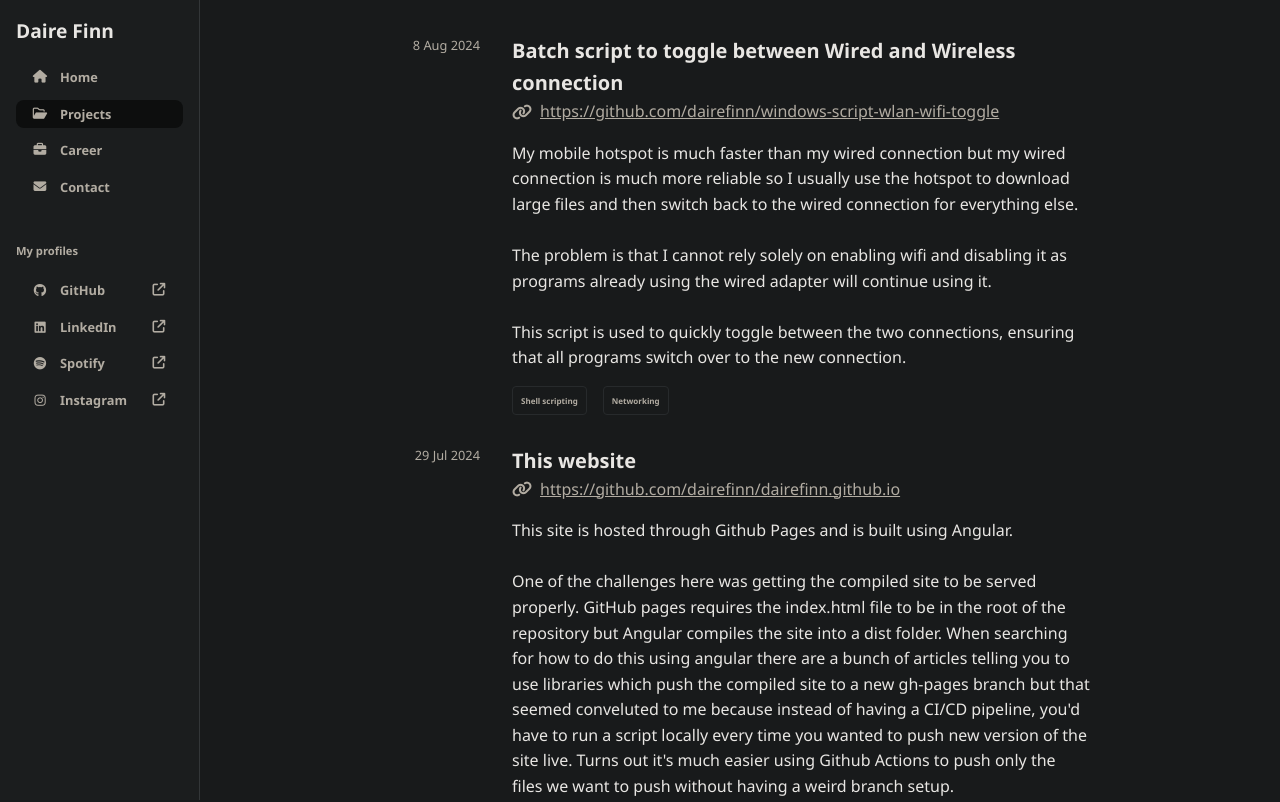
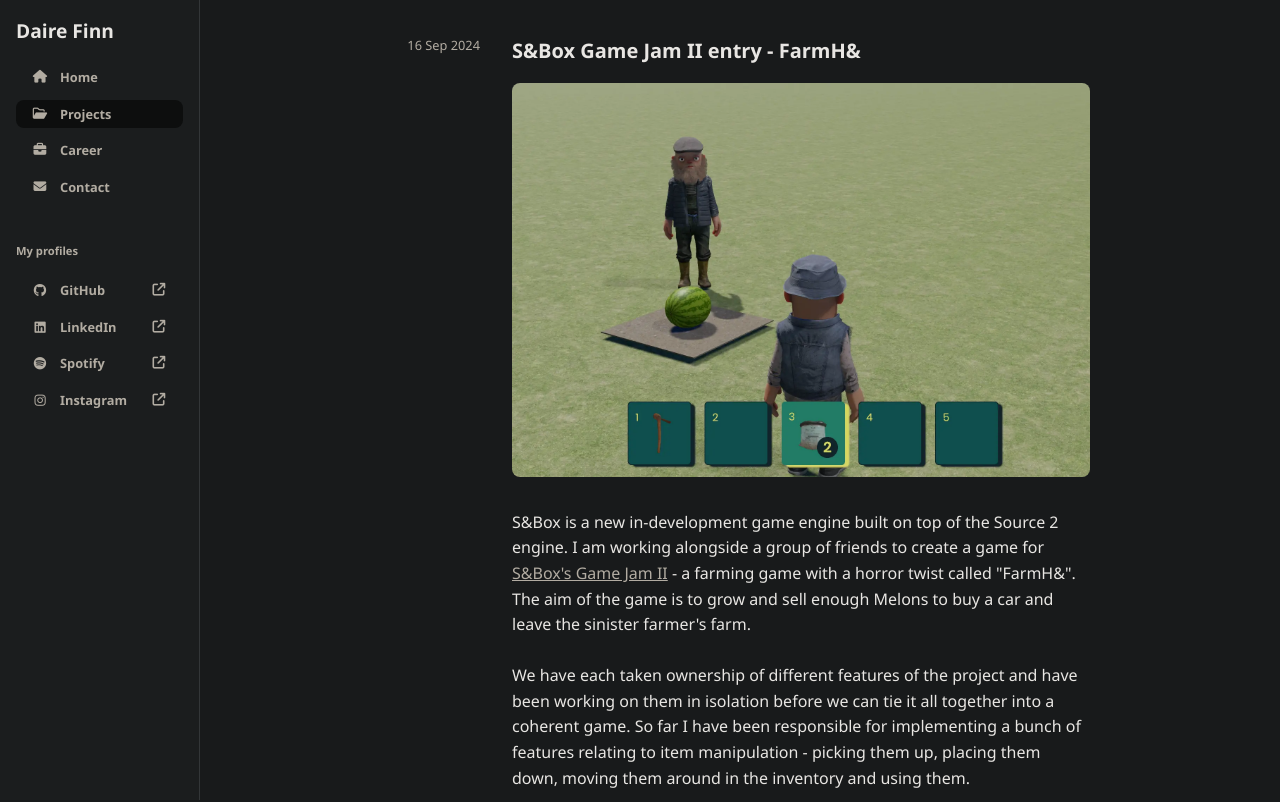
Before and after one commit to dairefinn/dairefinn.github.io, an Angular app: page /projects in a window 1280 px wide. Shown: the top 802 px of the page. Built offline with nearby package versions, Linux system fonts and the light colour scheme.

Commit message:
Added an entry about our game jam project

```diff
--- a/src/app/pages/projects/projects.component.scss
+++ b/src/app/pages/projects/projects.component.scss
@@ -8,6 +8,7 @@
         gap: 32px;
 
         .display-project-item {
+
             .display-project-item-date {
                 font-size: 0.8rem;
                 color: theme.$white-300;
--- a/src/data/projects.ts
+++ b/src/data/projects.ts
@@ -10,6 +10,20 @@
 }
 
 export const projects: ProjectItem[] = [
+    {
+        title: 'S&Box Game Jam II entry - FarmH&',
+        description: `
+            <img src="assets/images/farmhand.webp" alt="FarmH&" class="img-full-width img-rounded"/>
+            <br/><br/>
+            S&Box is a new in-development game engine built on top of the Source 2 engine. I am working alongside a group of friends to create a game for <a href="https://sbox.game/c/gamejam2">S&Box's Game Jam II</a> - a farming game with a horror twist called "FarmH&". The aim of the game is to grow and sell enough Melons to buy a car and leave the sinister farmer's farm.
+            <br/><br/>
+            We have each taken ownership of different features of the project and have been working on them in isolation before we can tie it all together into a coherent game. So far I have been responsible for implementing a bunch of features relating to item manipulation - picking them up, placing them down, moving them around in the inventory and using them.
+            <br/><br/>
+            The game logic is written in C# and the UI is Razor and SCSS. S&Box is still in it's developer preview so the documentation is sparse and there are very few examples to learn from. This has been a fun challenge so far and we've made good progress by reverse engineering the parts of the engine that are exposed and looking at some existing projects.
+            `,
+        tags: [Tag.GAME_DEV],
+        startDate: new Date('2024-09-16')
+    },
     {
         title: 'Batch script to toggle between Wired and Wireless connection',
         description: `
```
Also changed, not shown: src/assets/images/farmhand.webp (added).
